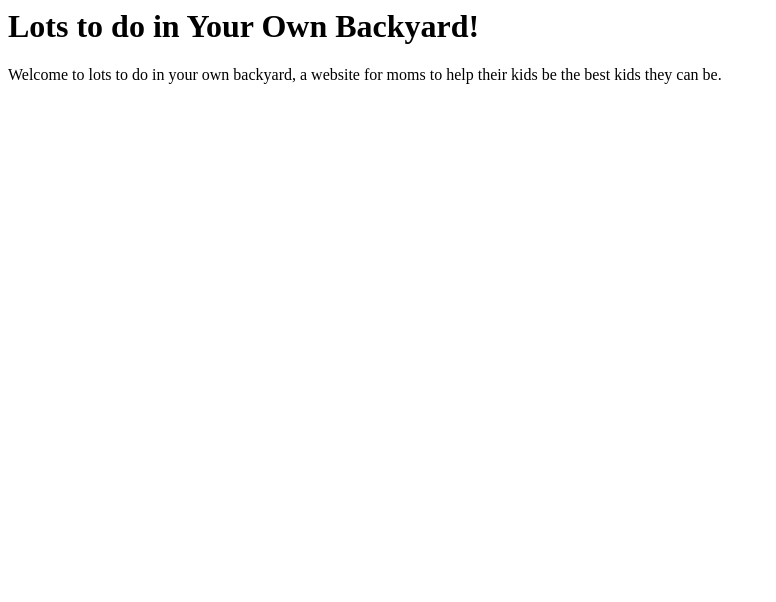
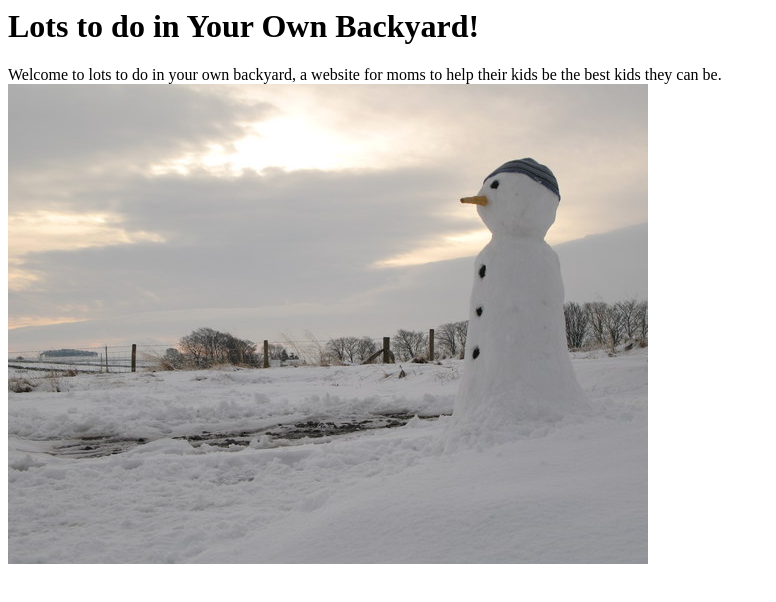
Before and after one commit to robomc2/robomc2.github.io, a plain HTML site: page index.html in a window 1280 px wide. Shown: the whole page, without its empty margins (0-776 px from the left). Drawn offline with Linux system fonts and the light colour scheme.

Commit message:
first pics

```diff
--- a/index.html
+++ b/index.html
@@ -5,6 +5,7 @@ Lots to do in Your Own Backyard!
 </h1>
 <p>
   Welcome to lots to do in your own backyard, a website for moms to help their kids be the best kids they can be.
+  <img src="snowman.jpg">
 </p>
 </body>
 </html>
```
Also changed, not shown: snowman.jpg (added).
